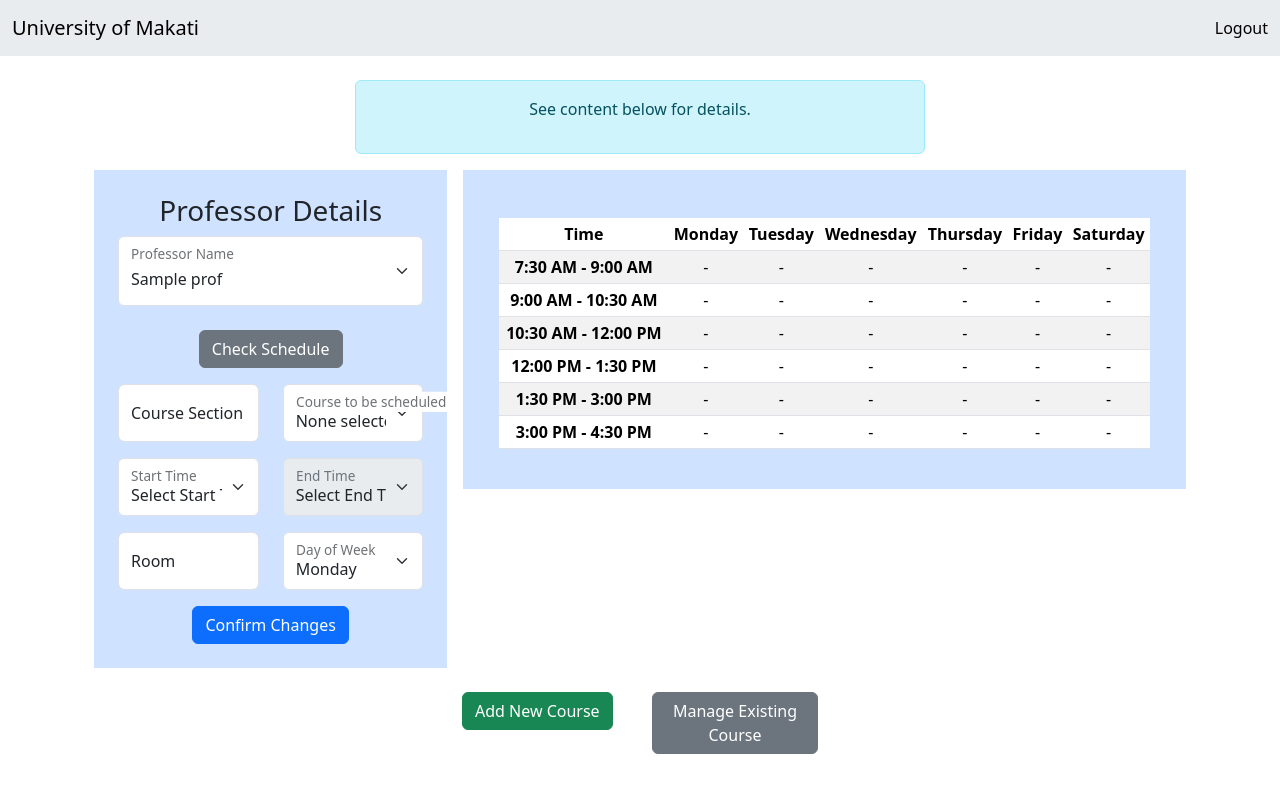
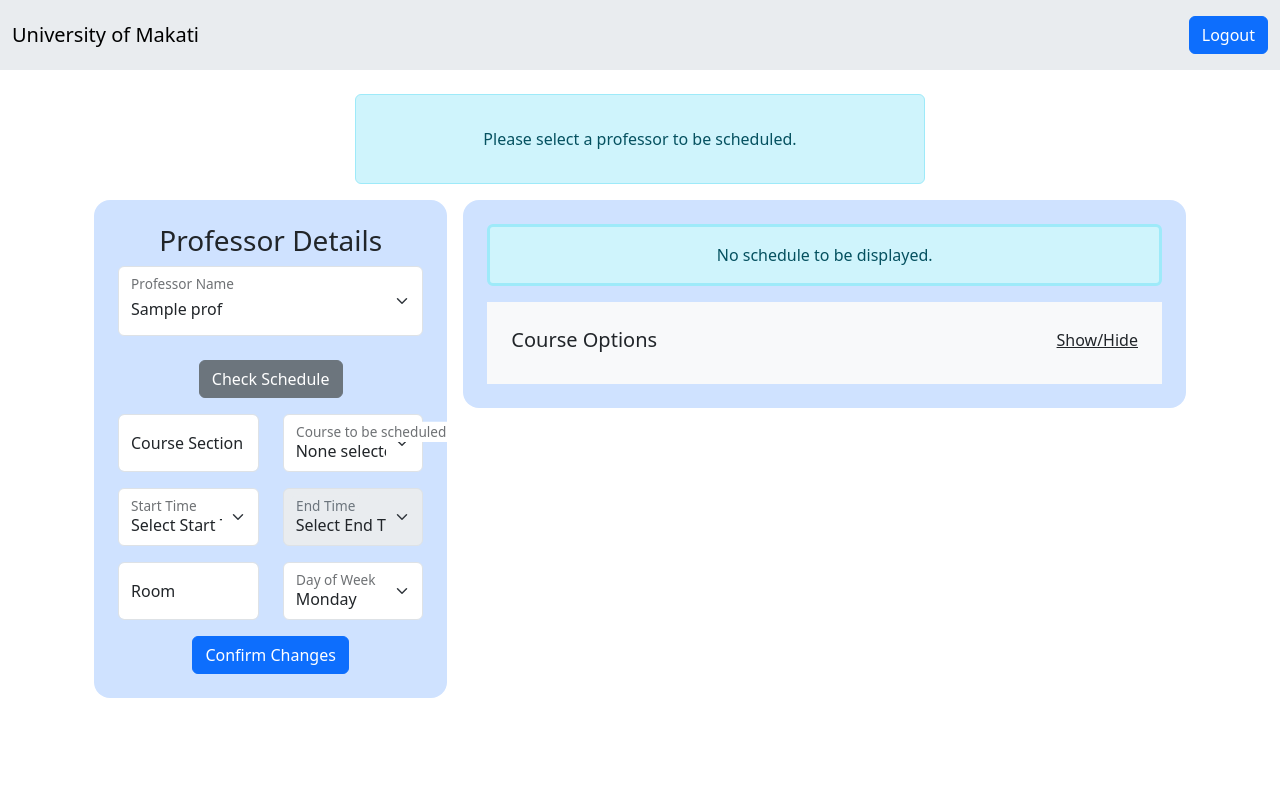
Before and after one commit to Jenzer-Kane/profloading, a Flask app: template templates/admin.html in a window 1280 px wide. Run offline with Flask 3, Linux system fonts and the light colour scheme; the template is opened without the code that fills it: most values are stand-ins (such as "Sample title", 1, 10 or a date in 2020); some libraries are stand-ins or nearby versions.

Commit message:
added logout functionality and collapisble divs

```diff
--- a/app.py
+++ b/app.py
@@ -1,7 +1,7 @@
 # USERNAME: umakscheduler
 # PASSWORD: Adminschedule123
 
-from flask import Flask, render_template, redirect, request, session
+from flask import Flask, render_template, redirect, request, session, url_for
 from flask_session import Session
 import pypyodbc as odbc
 
@@ -14,12 +14,12 @@ Session(app)
 
 server = 'umakclassscheduler.database.windows.net'
 database = 'SchedulerDB'
-connString = 'Driver={ODBC Driver 18 for SQL Server};Server=tcp:'+server+',1433;Database='+database+';Uid=umakscheduler;Pwd=Adminschedule123;Encrypt=yes;TrustServerCertificate=no;Connection Timeout=30;'
+connString = 'Driver={ODBC Driver 18 for SQL Server};Server=tcp:umakscheduler.database.windows.net,1433;Database='+database+';Uid=umakscheduler;Pwd=Adminschedule123;Encrypt=yes;TrustServerCertificate=no;Connection Timeout=30;'
 
 @app.route('/')
 def home():
-    if not session.get("employeeId"):
-        return redirect("/login") # IF: Not logged in, redirect to login page
+    if 'userId' not in session:
+        return redirect(url_for('login')) # IF: Not logged in, redirect to login page
 
     query = "SELECT * FROM Professors"
     return executeQuery(query)
@@ -33,8 +33,13 @@ def login():
         result = executeQuery(query)
 
         if result:
-            session["employeeId"] = request.form.get("employeeId") # Record the Session Variable
-            return redirect('/')
+            if currentEmployeeId != 0000 and currentPassword != 'passadmin':
+                session["userId"] = currentEmployeeId # Record the Session Variable
+                return redirect('/')
+
+            # IF: User is 'admin': proceed to Admin Portal
+            session['userId'] = '0000'
+            return redirect(url_for('admin'))
 
     return render_template('login.html')
 
@@ -50,133 +55,116 @@ def register():
         checkResult = executeQuery(checkQuery)
 
         if checkResult: # IF: an existing professorId is detected -> return redirect('/register')
-            return redirect('/register')
+            return redirect(url_for('register'))
         else:
             executeQuery(insertQuery)
             print("TEST (Register Page): You have inserted into the database!")
-
-        return redirect("/login")
+            return redirect(url_for('login'))
 
     return render_template('register.html')
 
 # CODE BLOCK: Admin Page
 @app.route('/admin', methods=['GET', 'POST'])
 def admin():
-    if not session.get("employeeId"):
-        return redirect("/login") # IF: Not logged in, redirect to login page
+    if 'userId' not in session:
+        return redirect(url_for("login")) # IF: Not logged in, redirect to login page
 
-    getProfessorsQuery = "SELECT employeeId, employeeName FROM Professors"
-    professorData = executeQuery(getProfessorsQuery)
+    else:
+        getProfessorsQuery = "SELECT employeeId, employeeName FROM Professors WHERE employeeId != 0000"
+        professorData = executeQuery(getProfessorsQuery)
 
-    getCoursesQuery = "SELECT * FROM Courses"
-    courseData = executeQuery(getCoursesQuery)
+        getCoursesQuery = "SELECT * FROM Courses"
+        courseData = executeQuery(getCoursesQuery)
 
-    getCourseSchedulesQuery = "SELECT * FROM CourseSchedules"
-    scheduleData = executeQuery(getCourseSchedulesQuery)
-    print(scheduleData)
+        getCourseSchedulesQuery = "SELECT * FROM CourseSchedules"
+        scheduleData = executeQuery(getCourseSchedulesQuery)
+        print(scheduleData)
 
-    current_professor = 0 # INIT: No value needed
+        current_professor = 0 # INIT: No value needed
 
-    if request.method == "POST":
-        action = request.form['btn']
+        if request.method == "POST":
+            action = request.form['btn']
 
-        if action == 'addCourse':
-            newCourseCode = request.form['courseCode'].upper()
-            newCourseName = request.form['courseName'].upper()
-            newCourseYear = request.form['courseYear']
-            newCourseUnits = request.form['courseUnits']
-            checkQuery = f"SELECT * FROM Courses WHERE courseId = '{newCourseCode}'"
-            insertQuery = f"INSERT INTO Courses (courseId, courseName, courseYear, courseUnits) VALUES ('{newCourseCode}', '{newCourseName}', '{newCourseYear}', {newCourseUnits})"
-            checkResult = executeQuery(checkQuery)
+            if action == 'logout':
+                session.pop('userId', 0)
+                return redirect("/login")
 
-            if checkResult:
-                return redirect('/admin') # WIP: Add a notification that the courseId specified already exists
-            else:
-                executeQuery(insertQuery)
-                print("TEST (Admin Page): You have inserted into the database!") # TEST: Test Validation
-                return redirect('/admin')
+            if action == 'addCourse':
+                newCourseCode = request.form['courseCode'].upper()
+                newCourseName = request.form['courseName'].upper()
+                newCourseYear = request.form['courseYear']
+                newCourseUnits = request.form['courseUnits']
+                checkQuery = f"SELECT * FROM Courses WHERE courseId = '{newCourseCode}'"
+                insertQuery = f"INSERT INTO Courses (courseId, courseName, courseYear, courseUnits) VALUES ('{newCourseCode}', '{newCourseName}', '{newCourseYear}', {newCourseUnits})"
+                checkResult = executeQuery(checkQuery)
 
-        if action == 'checkProfessorSchedule':
-            current_professor = request.form['professorDetails']
-            print(current_professor)
-            return render_template('admin.html',
-                professorData=professorData,
-                courseData=courseData,
-                scheduleData=scheduleData,
-                current_professor=int(current_professor))
+                if checkResult:
+                    return redirect(url_for('admin')) # WIP: Add a notification that the courseId specified already exists
+                else:
+                    executeQuery(insertQuery)
+                    print("TEST (Admin Page): You have inserted into the database!") # TEST: Test Validation
+                    return redirect(url_for('admin'))
 
-        if action == 'manageCourse':
-            current_course = request.form['currentCourse'].upper()
-            current_professor = request.form['professorDetails']
-            newCourseSection = request.form['courseSection'].upper()
-            newStartTime = request.form['startTime']
-            newEndTime = request.form['endingTime']
-            newDayOfWeek = request.form['dayOfWeek']
-            newRoom = request.form['courseRoom'].upper()
+            if action == 'checkProfessorSchedule':
+                current_professor = request.form['professorDetails']
+                print(current_professor)
+                return render_template('admin.html',
+                    professorData=professorData,
+                    courseData=courseData,
+                    scheduleData=scheduleData,
+                    current_professor=int(current_professor))
 
-            ifProfessorExists = False
-            ifNoProfessorExists = False
+            if action == 'manageCourse':
+                current_course = request.form['currentCourse'].upper()
+                current_professor = request.form['professorDetails']
+                newCourseSection = request.form['courseSection'].upper()
+                newStartTime = request.form['startTime']
+                newEndTime = request.form['endingTime']
+                newDayOfWeek = request.form['dayOfWeek']
+                newRoom = request.form['courseRoom'].upper()
 
-            for courses in courseData:
-                if courses[0] == current_course and courses[4] == int(current_professor):
-                    ifProfessorExists = True
-                    break
+                ifProfessorExists = False
+                ifNoProfessorExists = False
 
-            for courses in courseData:
-                if courses[0] == current_course and courses[4] is None:
-                    ifNoProfessorExists = True
-                    break
+                for courses in courseData:
+                    if courses[0] == current_course and courses[4] == int(current_professor):
+                        ifProfessorExists = True
+                        break
 
-            insertScheduleQuery = f"INSERT INTO CourseSchedules (courseId, professorId, room, section, dayOfWeek, startTime, endTime) VALUES ('{current_course}', {current_professor}, '{newRoom}', '{newCourseSection}', '{newDayOfWeek}', '{newStartTime}', '{newEndTime}')"
-            updateCourseQuery = f"UPDATE Courses SET professorId = {current_professor} WHERE courseId = '{current_course}'"
-            checkIfSameTime = f"SELECT * FROM CourseSchedules WHERE startTime = '{newStartTime}' AND endTime = '{newEndTime}'"
+                for courses in courseData:
+                    if courses[0] == current_course and courses[4] is None:
+                        ifNoProfessorExists = True
+                        break
 
-            checkExceeds3Hours = f"""
-                                    SELECT professorId,
-                                        SUM(DATEDIFF(MINUTE, startTime, endTime) / 60.0) AS totalScheduledHours
-                                    FROM CourseSchedules
-                                    WHERE professorId = {int(current_professor)}
-                                    AND courseId = '{current_course}'
-                                    AND dayOfWeek = '{newDayOfWeek}'
-                                    GROUP BY professorId
-                                    HAVING SUM(DATEDIFF(MINUTE, startTime, endTime) / 60.0) >= 3;
-                                    """
+                insertScheduleQuery = f"INSERT INTO CourseSchedules (courseId, professorId, room, section, dayOfWeek, startTime, endTime) VALUES ('{current_course}', {current_professor}, '{newRoom}', '{newCourseSection}', '{newDayOfWeek}', '{newStartTime}', '{newEndTime}')"
+                updateCourseQuery = f"UPDATE Courses SET professorId = {current_professor} WHERE courseId = '{current_course}'"
+                checkIfSameTime = f"SELECT * FROM CourseSchedules WHERE startTime = '{newStartTime}' AND endTime = '{newEndTime}'"
 
-            if (scheduleData): # IF: Records exist in CourseSchedules Table -> proceed with logic
+                checkExceeds3Hours = f"""
+                                        SELECT professorId,
+                                            SUM(DATEDIFF(MINUTE, startTime, endTime) / 60.0) AS totalScheduledHours
+                                        FROM CourseSchedules
+                                        WHERE professorId = {int(current_professor)}
+                                        AND courseId = '{current_course}'
+                                        AND dayOfWeek = '{newDayOfWeek}'
+                                        GROUP BY professorId
+                                        HAVING SUM(DATEDIFF(MINUTE, startTime, endTime) / 60.0) >= 3;
+                                        """
 
-                if (ifProfessorExists == True): # IF: Current professor being assigned is assigned to the current_course -> proceed with logic
-                    if (executeQuery(checkIfSameTime)):
-                        print("\n\nTEST (Admin Page): This subject is already assigned in the same time!\n\n") # TEST: Test Validation
-                        return redirect('/admin')
+                if (scheduleData): # IF: Records exist in CourseSchedules Table -> proceed with logic
 
-                    else:
-                        if (executeQuery(checkExceeds3Hours)):
-                            print("\n\nTEST (Admin Page): Already has 3 hours in slot!\n\n") # TEST: Test Validation
-                            return redirect('/admin')
-                        else:
-                            print("\n\nTEST (Admin Page): Inserted into the database!\n\n") # TEST: Test Validation
-                            executeQuery(insertScheduleQuery)
-                            return render_template('admin.html',
-                                professorData=professorData,
-                                courseData=courseData,
-                                scheduleData=scheduleData,
-                                current_professor=0)
-
-                else:
-                    if (ifNoProfessorExists):
-                        # NOTE: This if-block needs to be converted into a function for easier debugging
+                    if (ifProfessorExists == True): # IF: Current professor being assigned is assigned to the current_course -> proceed with logic
                         if (executeQuery(checkIfSameTime)):
                             print("\n\nTEST (Admin Page): This subject is already assigned in the same time!\n\n") # TEST: Test Validation
-                            return redirect('/admin')
+                            return redirect(url_for('admin'))
 
                         else:
                             if (executeQuery(checkExceeds3Hours)):
                                 print("\n\nTEST (Admin Page): Already has 3 hours in slot!\n\n") # TEST: Test Validation
-                                return redirect('/admin')
+                                return redirect(url_for('admin'))
                             else:
                                 print("\n\nTEST (Admin Page): Inserted into the database!\n\n") # TEST: Test Validation
                                 executeQuery(insertScheduleQuery)
-                                executeQuery(updateCourseQuery)
                                 return render_template('admin.html',
                                     professorData=professorData,
                                     courseData=courseData,
@@ -184,35 +172,55 @@ def admin():
                                     current_professor=0)
 
                     else:
-                        print("\n\nTEST (Admin Page): There is already a professor assigned in this course!\n\n") # TEST: Test Validation
-                        return redirect('/admin')
+                        if (ifNoProfessorExists):
+                            # NOTE: This if-block needs to be converted into a function for easier debugging
+                            if (executeQuery(checkIfSameTime)):
+                                print("\n\nTEST (Admin Page): This subject is already assigned in the same time!\n\n") # TEST: Test Validation
+                                return redirect(url_for('admin'))
 
-            else: # ELSE: If no records exist, insert new schedule into the table
-                executeQuery(insertScheduleQuery)
-                executeQuery(updateCourseQuery)
-                return render_template('admin.html',
-                    professorData=professorData,
-                    courseData=courseData,
-                    scheduleData=scheduleData,
-                    current_professor=0)
+                            else:
+                                if (executeQuery(checkExceeds3Hours)):
+                                    print("\n\nTEST (Admin Page): Already has 3 hours in slot!\n\n") # TEST: Test Validation
+                                    return redirect(url_for('admin'))
+                                else:
+                                    print("\n\nTEST (Admin Page): Inserted into the database!\n\n") # TEST: Test Validation
+                                    executeQuery(insertScheduleQuery)
+                                    executeQuery(updateCourseQuery)
+                                    return render_template('admin.html',
+                                        professorData=professorData,
+                                        courseData=courseData,
+                                        scheduleData=scheduleData,
+                                        current_professor=0)
 
-        # WIP: Delete Course Feature
-        if action == "deleteCourse":
-            selectedCourseId = request.form["courseToBeDeleted"]
-            deleteFromCourses = f"DELETE FROM Courses WHERE courseId = '{selectedCourseId}'"
-            deleteFromCourseSchedules = f"DELETE FROM CourseSchedules WHERE courseId = '{selectedCourseId}'"
+                        else:
+                            print("\n\nTEST (Admin Page): There is already a professor assigned in this course!\n\n") # TEST: Test Validation
+                            return redirect(url_for('admin'))
 
-            # NOTE: Schedules first, then the course information after
-            executeQuery(deleteFromCourseSchedules)
-            executeQuery(deleteFromCourses)
+                else: # ELSE: If no records exist, insert new schedule into the table
+                    executeQuery(insertScheduleQuery)
+                    executeQuery(updateCourseQuery)
+                    return render_template('admin.html',
+                        professorData=professorData,
+                        courseData=courseData,
+                        scheduleData=scheduleData,
+                        current_professor=0)
 
-            return redirect('/admin')
+            # WIP: Delete Course Feature
+            if action == "deleteCourse":
+                selectedCourseId = request.form["courseToBeDeleted"]
+                deleteFromCourses = f"DELETE FROM Courses WHERE courseId = '{selectedCourseId}'"
+                deleteFromCourseSchedules = f"DELETE FROM CourseSchedules WHERE courseId = '{selectedCourseId}'"
 
-    return render_template('admin.html',
-        professorData=professorData,
-        courseData=courseData,
-        scheduleData=scheduleData,
-        current_professor=int(current_professor))
+                # NOTE: Schedules first, then the course information after
+                executeQuery(deleteFromCourseSchedules)
+                executeQuery(deleteFromCourses)
+                return redirect(url_for('admin'))
+
+        return render_template('admin.html',
+            professorData=professorData,
+            courseData=courseData,
+            scheduleData=scheduleData,
+            current_professor=int(current_professor))
 
 # CODE BLOCK: Executing the queries
 def executeQuery(checkQuery, params=None):
--- a/templates/admin.html
+++ b/templates/admin.html
@@ -8,23 +8,7 @@
     <meta http-equiv="X-UA-Compatible" content="IE=edge" />
     <meta name="viewport" content="width=device-width, initial-scale=1.0" />
     <title>Admin Portal</title>
-    <script
-      src="https://cdn.jsdelivr.net/npm/bootstrap@5.3.2/dist/js/bootstrap.bundle.min.js"
-      integrity="sha384-C6RzsynM9kWDrMNeT87bh95OGNyZPhcTNXj1NW7RuBCsyN/o0jlpcV8Qyq46cDfL"
-      crossorigin="anonymous"
-    ></script>
-    <script
-      src="https://code.jquery.com/jquery-3.6.0.min.js"
-      integrity="sha256-/xUj+3OJU5yExlq6GSYGSHk7tPXikynS7ogEvDej/m4="
-      crossorigin="anonymous"
-    ></script>
-    <script src="jquery.repeater.min.js"></script>
-    <link
-      href="https://cdn.jsdelivr.net/npm/bootstrap@5.3.2/dist/css/bootstrap.min.css"
-      rel="stylesheet"
-      integrity="sha384-T3c6CoIi6uLrA9TneNEoa7RxnatzjcDSCmG1MXxSR1GAsXEV/Dwwykc2MPK8M2HN"
-      crossorigin="anonymous"
-    />
+
     <style>
       .hidden {
         display: block;
@@ -66,21 +50,22 @@
     <form method="POST">
 
       <div class="container">
-        <div class="row mt-4">
+        <div class="row pt-4">
           <div class="col-3"></div>
           <div class="alert alert-info col-6" role="alert">
             {% for prof in professorData if prof[0] == current_professor %}
-              <h5 class="text-center">Schedule for <u>{{prof[1]}}</u> is available.</h5>
+              <h5 class="text-center mt-3">Schedule for <u>{{prof[1]}}</u> is available.</h5>
+              <p class="text-center">See content below for details.</p>
+            {% else %}
+              <p class="text-center mt-3">Please select a professor to be scheduled.</p>
             {% endfor %}
-            <p class="text-center">See content below for details.</p>
           </div>
-          <div class="col-3"></div>
         </div>
 
         <div class="container">
           <div class="row gx-3">
             <div class="col-4">
-              <div class="bg-primary-subtle p-4">
+              <div class="bg-primary-subtle p-4 rounded-4">
                 <h3 class="text-center">Professor Details</h3>
                 <div class="form-floating">
                   <select
@@ -232,10 +217,9 @@
               </div>
             </div>
             <div class="col-8">
-              <div class="bg-primary-subtle p-4">
+              <div class="bg-primary-subtle p-4 rounded-4">
                 {% for prof in professorData if prof[0] == current_professor %}
                   <h3 class="text-center">Schedule for <u>{{prof[1]}}</u></h3>
-                {% endfor %}
 
                 <div class="container">
 
@@ -634,17 +618,27 @@
 
                     </tbody>
                   </table>
-                </div>
+                  {% else %}
+                  <div class="alert alert-info border-3 text-center">No schedule to be displayed.</div>
+                  {% endfor %}
 
-                <!-- END OF TABLE HTML CODE -->
-
-              </div>
-            </div>
+                  <div
+                    class="justify-content-center bg-light container py-3 px-4"
+                    id="optionsBox"
+                    type="button"
+                    data-bs-toggle="collapse"
+                    data-bs-target="#additionalOptions"
+                  >
+                    <div class="row">
+                      <div class="col d-flex justify-content-start">
+                        <h5 style="margin-top: 1.3vh;">Course Options</h5></div>
+                      <div class="col d-flex justify-content-end" >
+                        <p style="margin-top: 1.3vh;"><u>Show/Hide</u></p>
                       </div>
                     </div>
 
-        <div class="row justify-content-center">
-          <div class="col-2 pt-4">
+                    <div id="additionalOptions" class="collapse row bg-primary bg-opacity-10 justify-content-center" data-bs-parent="#optionsBox">
+                      <div class="col-2 py-4">
                         <button
                             type="button"
                             class="btn btn-success"
@@ -654,15 +648,24 @@
                             Add New Course
                         </button>
                       </div>
-          <div class="col-2 pt-4">
+                      <div class="col-2 py-4">
                         <button
                             type="button"
                             class="btn btn-secondary"
                             data-bs-toggle="modal"
                             data-bs-target="#manageExistingCourses"
                         >
-              Manage Existing Course
+                            Delete A Course
                         </button>
+                      </div>
+                    </div>
+                  </div>
+                </div>
+
+                <!-- END OF TABLE HTML CODE -->
+
+              </div>
+            </div>
           </div>
         </div>
 
--- a/templates/base.html
+++ b/templates/base.html
@@ -5,6 +5,11 @@
     <meta http-equiv="X-UA-Compatible" content="IE=edge">
     <meta name="viewport" content="width=device-width, initial-scale=1.0">
     <title>Schedule</title>
+    <link
+      href="https://cdn.jsdelivr.net/npm/bootstrap@5.3.2/dist/css/bootstrap.min.css"
+      rel="stylesheet"
+      integrity="sha384-T3c6CoIi6uLrA9TneNEoa7RxnatzjcDSCmG1MXxSR1GAsXEV/Dwwykc2MPK8M2HN"
+      crossorigin="anonymous">
     <script
       src="https://cdn.jsdelivr.net/npm/bootstrap@5.3.2/dist/js/bootstrap.bundle.min.js"
       integrity="sha384-C6RzsynM9kWDrMNeT87bh95OGNyZPhcTNXj1NW7RuBCsyN/o0jlpcV8Qyq46cDfL"
@@ -15,12 +20,6 @@
       integrity="sha256-/xUj+3OJU5yExlq6GSYGSHk7tPXikynS7ogEvDej/m4="
       crossorigin="anonymous"
     ></script>
-    <link
-      href="https://cdn.jsdelivr.net/npm/bootstrap@5.3.2/dist/css/bootstrap.min.css"
-      rel="stylesheet"
-      integrity="sha384-T3c6CoIi6uLrA9TneNEoa7RxnatzjcDSCmG1MXxSR1GAsXEV/Dwwykc2MPK8M2HN"
-      crossorigin="anonymous"
-    />
 </head>
 <body class="bg-tertiary">
   <form method="POST">
@@ -37,7 +36,7 @@
             </li>
           </ul>
           <span class="navbar-text">
-            <a class="nav-link active" aria-current="page" href="#">Logout</a>
+            <button class="btn btn-primary" type="submit" aria-current="page" name="btn" value="logout">Logout</a>
           </span>
         </div>
       </div>
```
Also changed, not shown: 2 other files. Lines whose indentation alone changed are shown as unchanged.
